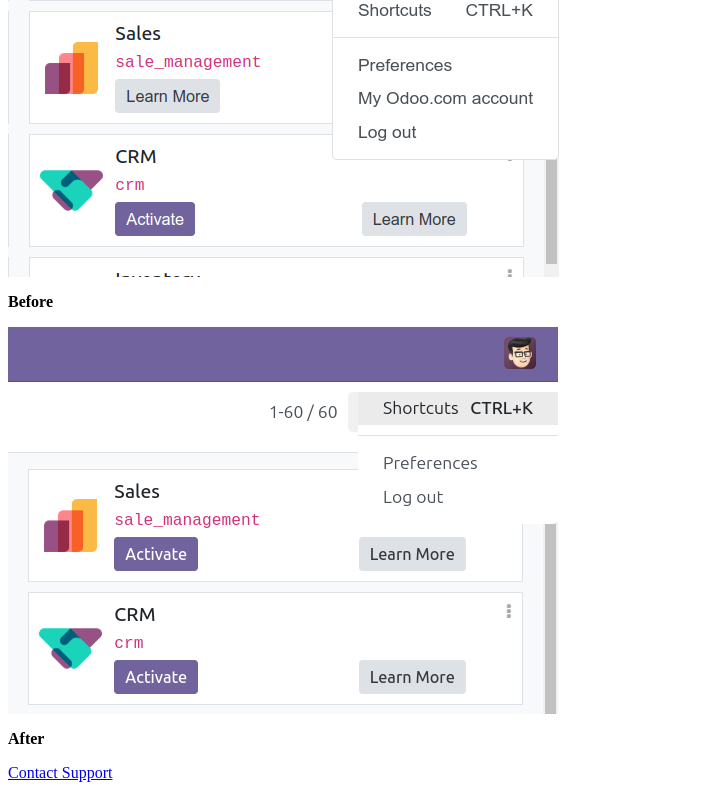
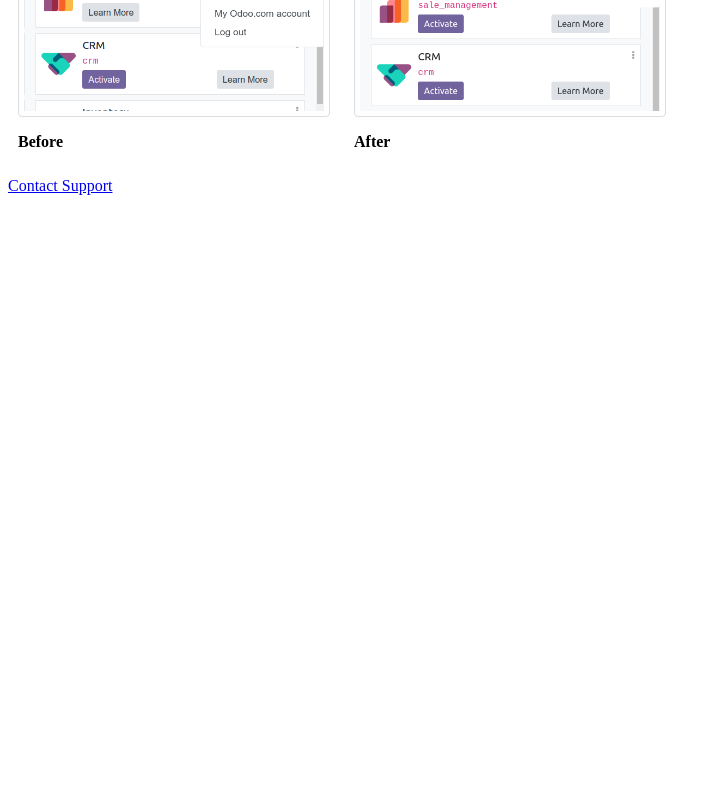
Before and after one commit to Trishan0/remove_odoo_bindings, a plain HTML site: page remove_odoo_bindings/static/description/index.html in a window 1280 px wide. Shown: the part 200-990 px from the top of the page, without its empty margins (0-721 px from the left). After the commit the page ends 800 px from the top, so only its background shows below. Drawn offline with Linux system fonts and the light colour scheme.

Commit message:
[UPDATE] index.html

```diff
--- a/remove_odoo_bindings/static/description/index.html
+++ b/remove_odoo_bindings/static/description/index.html
@@ -1,22 +1,21 @@
 <section class="oe_container">
     <div class="oe_row oe_spaced text-center">
         <div class="oe_span12">
-            <h2 class="oe_slogan" style="color:#875A7B;">Remove Odoo Bindings & Systray Icons</h2>
+            <h2 class="oe_slogan" style="color:#875A7B; font-size: 2em; margin-bottom: 20px;">Remove Odoo Bindings & Systray Icons</h2>
         </div>
         <div class="oe_span12">
-            <div class="oe_demo oe_picture oe_screenshot">
-                <img src="screenshot2.png" alt="Before" />
+            <div class="oe_demo oe_picture oe_screenshot" style="display: inline-block; margin: 10px;">
+                <img src="screenshot2.png" alt="Before" style="width: 100%; max-width: 300px; border: 1px solid #ddd; border-radius: 4px; padding: 5px;" />
                 <p><strong>Before</strong></p>
             </div>
-            <div class="oe_demo oe_picture oe_screenshot">
-                <img src="screenshot1.png" alt="After" />
+            <div class="oe_demo oe_picture oe_screenshot" style="display: inline-block; margin: 10px;">
+                <img src="screenshot1.png" alt="After" style="width: 100%; max-width: 300px; border: 1px solid #ddd; border-radius: 4px; padding: 5px;" />
                 <p><strong>After</strong></p>
             </div>
         </div>
     </div>
 </section>
 
-<section class="oe_container oe_dark">
     <div class="oe_row oe_spaced text-center">
         <a class="fa fa-envelope" href="mailto:sanjanatrishan@gmail.com">Contact Support</a>
     </div>
```
